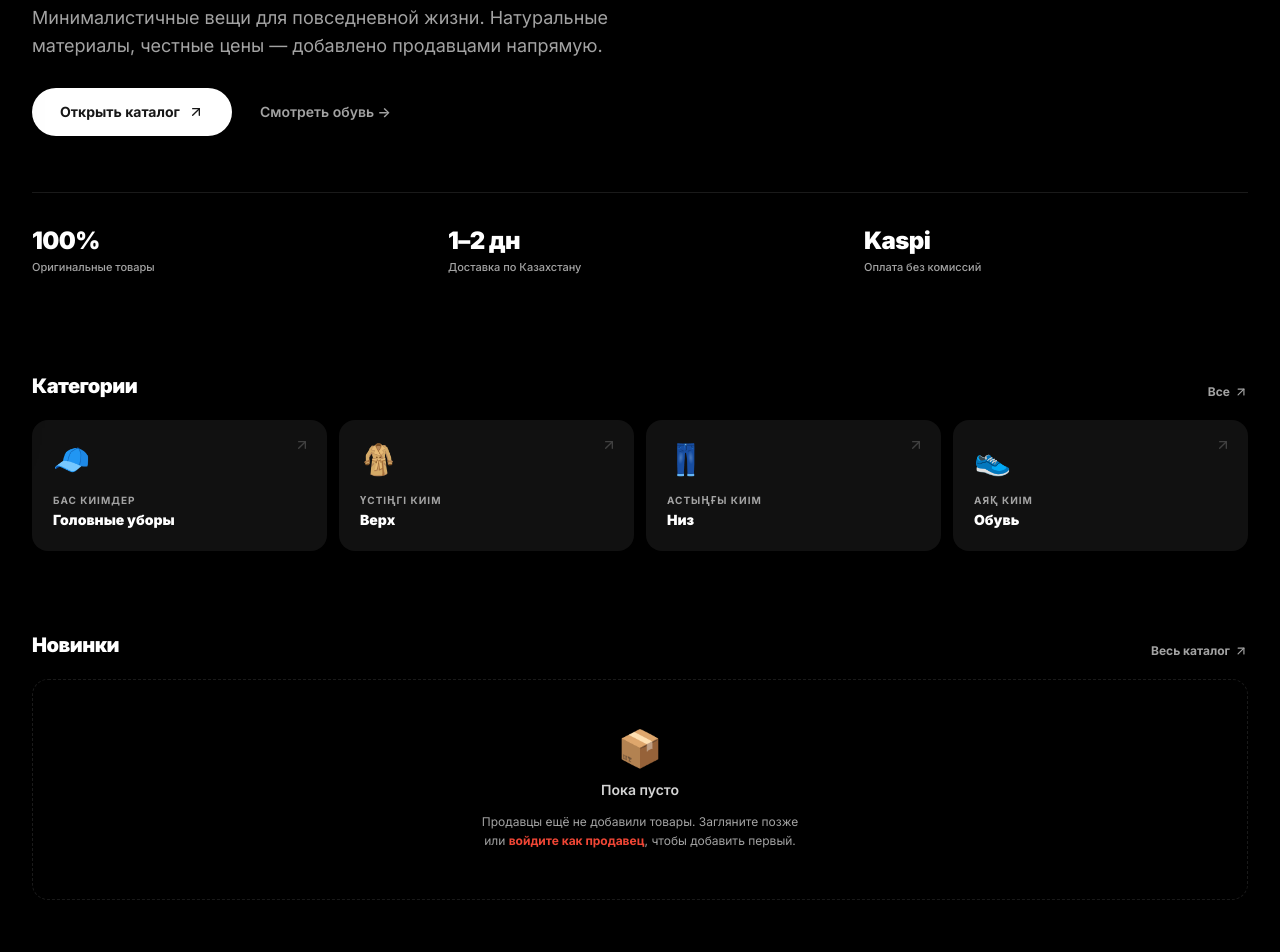
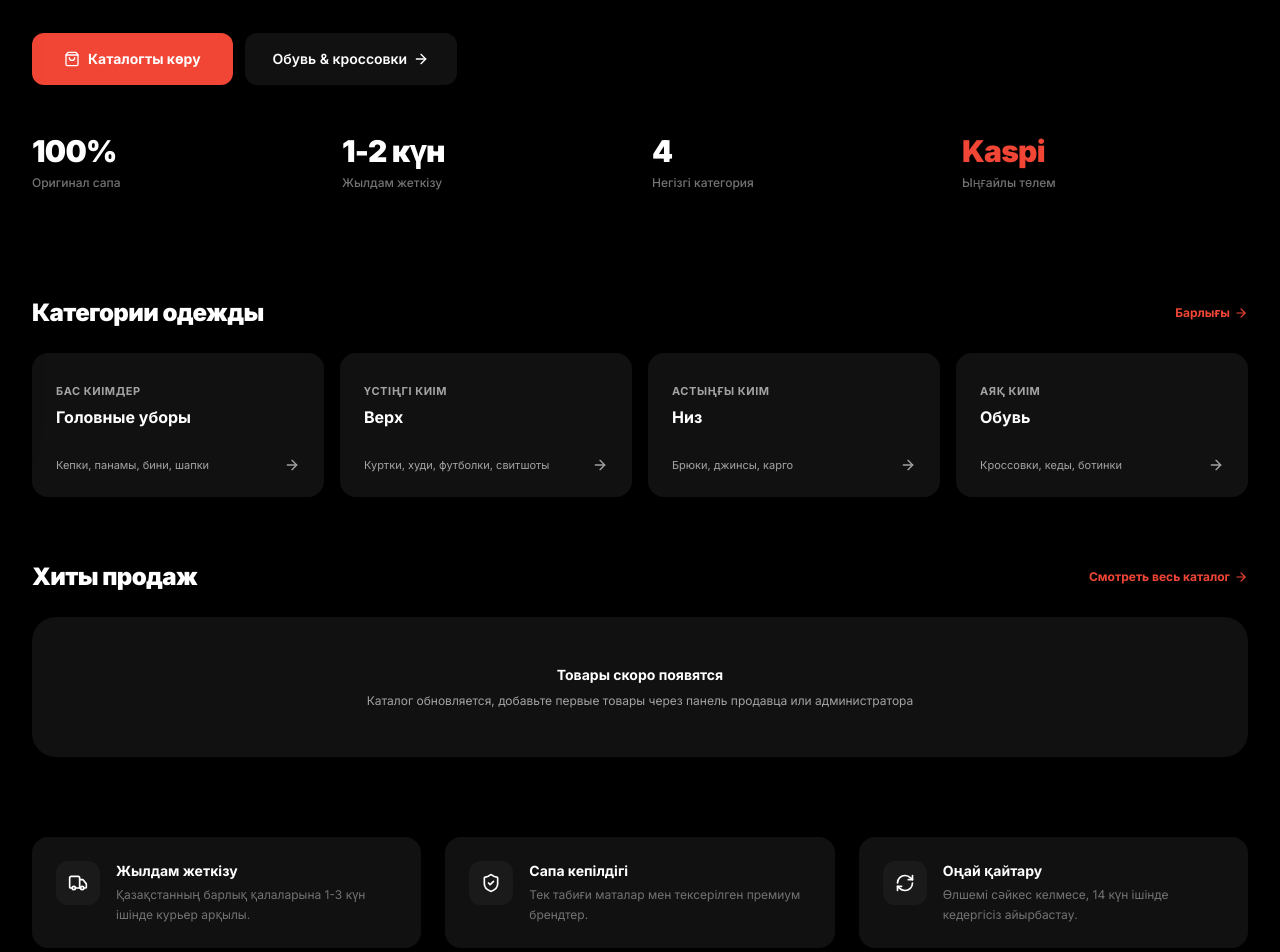
Before and after one commit to usmansulaimanov/test_marketplace, a React (Vite) app: page /#/ in a window 1280 px wide. Shown: the part 360-1312 px from the top of the page. Built offline with nearby package versions, Linux system fonts and the light colour scheme.

Commit message:
feat(landing): restore clean minimalist Kaspi landing page without glassmorphism

```diff
--- a/src/features/landing/LandingPage.tsx
+++ b/src/features/landing/LandingPage.tsx
@@ -1,196 +1,183 @@
 import React from 'react';
 import { Link } from 'react-router-dom';
-import { ArrowUpRight } from 'lucide-react';
+import {
+  ShoppingBag,
+  ArrowRight,
+  Truck,
+  ShieldCheck,
+  RefreshCw
+} from 'lucide-react';
 import { useProductStore } from '../../store/useProductStore';
 import { ProductCard } from '../../components/product/ProductCard';
 import { CATEGORIES } from '../../data/mockProducts';
 import { CategoryId } from '../../types';
-
-const categoryEmoji: Record<string, string> = {
-  headwear: '🧢',
-  tops: '🧥',
-  bottoms: '👖',
-  footwear: '👟',
-};
 
 export const LandingPage: React.FC = () => {
   const { products, setSelectedCategory } = useProductStore();
   const hitProducts = products.slice(0, 4);
 
   return (
-    <div className="pb-24">
+    <div className="space-y-16 pb-12">
+      {/* Hero Seamless Section */}
+      <section className="py-6 sm:py-10">
+        <div className="max-w-4xl space-y-6">
 
-      {/* ─── HERO ─────────────────────────────────────────────────────── */}
-      <section className="pt-8 pb-16 sm:pt-14 sm:pb-24">
-        <div className="space-y-5 max-w-3xl">
-
-          {/* Pill badge */}
-          <span className="inline-flex items-center gap-1.5 text-[11px] font-bold tracking-widest uppercase text-[#F14635] border border-[#F14635]/30 rounded-full px-3 py-1">
-            <span className="w-1.5 h-1.5 rounded-full bg-[#F14635] animate-pulse" />
-            Маркетплейс одежды · Казахстан
-          </span>
-
-          {/* Headline */}
-          <h1 className="text-[2.6rem] sm:text-[4.5rem] font-black leading-[1.02] tracking-[-0.03em] text-gray-900 dark:text-white">
-            Одежда.<br />
-            <span
-              style={{
-                WebkitTextStroke: '2px #F14635',
-                color: 'transparent',
-              }}
-            >
-              Без лишнего.
-            </span>
+          <h1 className="text-4xl sm:text-6xl font-black tracking-tight text-gray-900 dark:text-white leading-[1.1]">
+            Заманауи киім & <br />
+            <span className="text-[#F14635]">минимализм стилі</span>
           </h1>
 
-          {/* Subtext */}
-          <p className="text-gray-500 dark:text-gray-400 text-base sm:text-lg leading-relaxed max-w-xl">
-            Минималистичные вещи для повседневной жизни. Натуральные материалы,
-            честные цены — добавлено продавцами напрямую.
+          <p className="text-gray-600 dark:text-gray-400 text-base sm:text-lg leading-relaxed max-w-2xl">
+            Сапалы табиғи материалдар, қалалық минимализм және күнделікті ыңғайлылық. Головные уборы, верхняя одежда, брюки және премиум аяқ киім.
           </p>
 
-          {/* CTAs */}
-          <div className="flex flex-col sm:flex-row gap-3 pt-2">
+          <div className="pt-2 flex flex-col sm:flex-row items-center gap-3">
             <Link
               to="/catalog"
               onClick={() => setSelectedCategory('all')}
-              className="group inline-flex items-center justify-center gap-2 bg-gray-900 dark:bg-white hover:bg-[#F14635] dark:hover:bg-[#F14635] text-white dark:text-gray-900 dark:hover:text-white px-7 py-3.5 rounded-full font-bold text-sm transition-all duration-200 active:scale-[0.97]"
+              className="w-full sm:w-auto bg-[#F14635] hover:bg-[#E03221] text-white px-8 py-4 rounded-xl font-bold text-sm flex items-center justify-center gap-2 transition-all active:scale-95 shadow-sm"
             >
-              Открыть каталог
-              <ArrowUpRight className="w-4 h-4 transition-transform group-hover:translate-x-0.5 group-hover:-translate-y-0.5" />
+              <ShoppingBag className="w-4 h-4" />
+              <span>Каталогты көру</span>
             </Link>
             <Link
               to="/catalog?cat=footwear"
               onClick={() => setSelectedCategory('footwear')}
-              className="inline-flex items-center justify-center gap-1.5 text-sm font-semibold text-gray-600 dark:text-gray-400 hover:text-gray-900 dark:hover:text-white transition-colors px-4"
+              className="w-full sm:w-auto bg-gray-50 dark:bg-[#111111] hover:bg-gray-100 dark:hover:bg-[#1a1a1a] text-gray-900 dark:text-white px-7 py-4 rounded-xl font-semibold text-sm flex items-center justify-center gap-1.5 transition-all"
             >
-              Смотреть обувь →
+              <span>Обувь & кроссовки</span>
+              <ArrowRight className="w-4 h-4" />
             </Link>
           </div>
         </div>
 
-        {/* Mini stats */}
-        <div className="mt-14 pt-8 border-t border-gray-100 dark:border-white/10 grid grid-cols-3 gap-8">
-          {[
-            { value: '100%', label: 'Оригинальные товары' },
-            { value: '1–2 дн', label: 'Доставка по Казахстану' },
-            { value: 'Kaspi', label: 'Оплата без комиссий' },
-          ].map((s) => (
-            <div key={s.label}>
-              <div className="text-xl sm:text-2xl font-black text-gray-900 dark:text-white tracking-tight">
-                {s.value}
-              </div>
-              <div className="text-[11px] text-gray-400 font-medium mt-0.5">{s.label}</div>
-            </div>
-          ))}
+        {/* Seamless stats row (no lines/boxes) */}
+        <div className="grid grid-cols-2 sm:grid-cols-4 gap-6 pt-12">
+          <div>
+            <span className="block text-3xl font-black text-gray-900 dark:text-white tracking-tight">100%</span>
+            <span className="text-xs text-gray-500 font-medium">Оригинал сапа</span>
+          </div>
+          <div>
+            <span className="block text-3xl font-black text-gray-900 dark:text-white tracking-tight">1-2 күн</span>
+            <span className="text-xs text-gray-500 font-medium">Жылдам жеткізу</span>
+          </div>
+          <div>
+            <span className="block text-3xl font-black text-gray-900 dark:text-white tracking-tight">4</span>
+            <span className="text-xs text-gray-500 font-medium">Негізгі категория</span>
+          </div>
+          <div>
+            <span className="block text-3xl font-black text-[#F14635] tracking-tight">Kaspi</span>
+            <span className="text-xs text-gray-500 font-medium">Ыңғайлы төлем</span>
+          </div>
         </div>
       </section>
 
-      {/* ─── CATEGORIES ───────────────────────────────────────────────── */}
-      <section className="space-y-5 mb-20">
-        <div className="flex items-end justify-between">
-          <h2 className="text-xl font-black text-gray-900 dark:text-white tracking-tight">
-            Категории
-          </h2>
+      {/* 4 Main Categories Section */}
+      <section className="space-y-6">
+        <div className="flex items-center justify-between">
+          <h2 className="text-2xl font-black text-gray-900 dark:text-white tracking-tight">Категории одежды</h2>
           <Link
             to="/catalog"
-            className="text-xs font-bold text-gray-400 hover:text-[#F14635] transition-colors flex items-center gap-1"
+            className="text-xs font-bold text-[#F14635] hover:underline flex items-center gap-1"
           >
-            Все <ArrowUpRight className="w-3.5 h-3.5" />
+            <span>Барлығы</span>
+            <ArrowRight className="w-3.5 h-3.5" />
           </Link>
         </div>
 
-        <div className="grid grid-cols-2 sm:grid-cols-4 gap-3">
+        <div className="grid grid-cols-2 lg:grid-cols-4 gap-4">
           {CATEGORIES.filter((c) => c.id !== 'all').map((category) => (
             <Link
               key={category.id}
               to={`/catalog?cat=${category.id}`}
               onClick={() => setSelectedCategory(category.id as CategoryId)}
-              className="group relative overflow-hidden bg-gray-50 dark:bg-[#111] hover:bg-gray-100 dark:hover:bg-[#161616] rounded-2xl p-5 transition-all duration-200 active:scale-[0.98] border border-transparent hover:border-gray-200 dark:hover:border-white/10"
+              className="group bg-gray-50 dark:bg-[#111111] hover:bg-gray-100 dark:hover:bg-[#161616] p-6 rounded-2xl transition-all flex flex-col justify-between h-36"
             >
-              <div className="text-3xl mb-4">
-                {categoryEmoji[category.id] ?? '🛍️'}
+              <div>
+                <span className="text-[11px] font-bold uppercase tracking-wider text-gray-400">
+                  {category.nameKz}
+                </span>
+                <h3 className="font-bold text-base text-gray-900 dark:text-white group-hover:text-[#F14635] transition-colors mt-1">
+                  {category.name}
+                </h3>
               </div>
-              <div className="space-y-0.5">
-                <div className="text-[10px] font-bold uppercase tracking-widest text-gray-400">
-                  {category.nameKz}
-                </div>
-                <div className="font-black text-sm text-gray-900 dark:text-white group-hover:text-[#F14635] transition-colors">
-                  {category.name}
-                </div>
+              <div className="flex items-center justify-between text-xs text-gray-500">
+                <span className="text-[11px] text-gray-400">{category.description}</span>
+                <ArrowRight className="w-4 h-4 text-gray-400 group-hover:text-[#F14635] group-hover:translate-x-1 transition-all" />
               </div>
-              <ArrowUpRight className="absolute top-4 right-4 w-4 h-4 text-gray-300 dark:text-gray-700 group-hover:text-[#F14635] transition-all group-hover:translate-x-0.5 group-hover:-translate-y-0.5" />
             </Link>
           ))}
         </div>
       </section>
 
-      {/* ─── PRODUCTS / HITS ──────────────────────────────────────────── */}
-      <section className="space-y-5 mb-20">
-        <div className="flex items-end justify-between">
-          <h2 className="text-xl font-black text-gray-900 dark:text-white tracking-tight">
-            Новинки
-          </h2>
+      {/* Featured / Popular Hits */}
+      <section className="space-y-6">
+        <div className="flex items-center justify-between">
+          <h2 className="text-2xl font-black text-gray-900 dark:text-white tracking-tight">Хиты продаж</h2>
           <Link
             to="/catalog"
-            className="text-xs font-bold text-gray-400 hover:text-[#F14635] transition-colors flex items-center gap-1"
+            className="text-xs font-bold text-[#F14635] hover:underline flex items-center gap-1"
           >
-            Весь каталог <ArrowUpRight className="w-3.5 h-3.5" />
+            <span>Смотреть весь каталог</span>
+            <ArrowRight className="w-3.5 h-3.5" />
           </Link>
         </div>
 
         {hitProducts.length === 0 ? (
-          <EmptyState />
+          <div className="bg-gray-50 dark:bg-[#111111] p-12 rounded-3xl text-center space-y-2">
+            <h4 className="font-bold text-sm text-gray-900 dark:text-white">Товары скоро появятся</h4>
+            <p className="text-xs text-gray-400">Каталог обновляется, добавьте первые товары через панель продавца или администратора</p>
+          </div>
         ) : (
-          <div className="grid grid-cols-2 lg:grid-cols-4 gap-4 sm:gap-6">
+          <div className="grid grid-cols-1 sm:grid-cols-2 lg:grid-cols-4 gap-6">
             {hitProducts.map((product) => (
-              <ProductCard key={product.id} product={product} />
+              <ProductCard
+                key={product.id}
+                product={product}
+              />
             ))}
           </div>
         )}
       </section>
 
-      {/* ─── TRUST STRIP ──────────────────────────────────────────────── */}
-      <section className="border-t border-gray-100 dark:border-white/10 pt-12 grid grid-cols-1 sm:grid-cols-3 gap-8">
-        {[
-          {
-            label: 'Быстрая доставка',
-            desc: 'Курьером по всему Казахстану. 1–3 рабочих дня.',
-          },
-          {
-            label: 'Гарантия качества',
-            desc: 'Только натуральные ткани и проверенные бренды.',
-          },
-          {
-            label: 'Возврат 14 дней',
-            desc: 'Не подошёл размер — обменяем без вопросов.',
-          },
-        ].map((item) => (
-          <div key={item.label} className="space-y-1.5">
-            <div className="font-bold text-sm text-gray-900 dark:text-white">
-              {item.label}
-            </div>
-            <p className="text-xs text-gray-400 leading-relaxed">{item.desc}</p>
+      {/* Value Proposition Seamless Section */}
+      <section className="grid grid-cols-1 md:grid-cols-3 gap-6 pt-4">
+        <div className="bg-gray-50 dark:bg-[#111111] p-6 rounded-2xl flex items-start gap-4">
+          <div className="p-3 bg-white dark:bg-[#1a1a1a] text-gray-900 dark:text-white rounded-xl shadow-xs">
+            <Truck className="w-5 h-5" />
           </div>
-        ))}
+          <div>
+            <h4 className="font-bold text-sm text-gray-900 dark:text-white">Жылдам жеткізу</h4>
+            <p className="text-xs text-gray-500 mt-1 leading-relaxed">
+              Қазақстанның барлық қалаларына 1-3 күн ішінде курьер арқылы.
+            </p>
+          </div>
+        </div>
+
+        <div className="bg-gray-50 dark:bg-[#111111] p-6 rounded-2xl flex items-start gap-4">
+          <div className="p-3 bg-white dark:bg-[#1a1a1a] text-gray-900 dark:text-white rounded-xl shadow-xs">
+            <ShieldCheck className="w-5 h-5" />
+          </div>
+          <div>
+            <h4 className="font-bold text-sm text-gray-900 dark:text-white">Сапа кепілдігі</h4>
+            <p className="text-xs text-gray-500 mt-1 leading-relaxed">
+              Тек табиғи маталар мен тексерілген премиум брендтер.
+            </p>
+          </div>
+        </div>
+
+        <div className="bg-gray-50 dark:bg-[#111111] p-6 rounded-2xl flex items-start gap-4">
+          <div className="p-3 bg-white dark:bg-[#1a1a1a] text-gray-900 dark:text-white rounded-xl shadow-xs">
+            <RefreshCw className="w-5 h-5" />
+          </div>
+          <div>
+            <h4 className="font-bold text-sm text-gray-900 dark:text-white">Оңай қайтару</h4>
+            <p className="text-xs text-gray-500 mt-1 leading-relaxed">
+              Өлшемі сәйкес келмесе, 14 күн ішінде кедергісіз айырбастау.
+            </p>
+          </div>
+        </div>
       </section>
     </div>
   );
 };
-
-/* ── Empty state ─────────────────────────────────────────────────────────── */
-const EmptyState: React.FC = () => (
-  <div className="border border-dashed border-gray-200 dark:border-white/10 rounded-2xl p-12 text-center space-y-3">
-    <div className="text-4xl">📦</div>
-    <p className="text-sm font-semibold text-gray-700 dark:text-gray-300">
-      Пока пусто
-    </p>
-    <p className="text-xs text-gray-400 max-w-xs mx-auto leading-relaxed">
-      Продавцы ещё не добавили товары. Загляните позже или{' '}
-      <Link to="/auth" className="text-[#F14635] font-bold hover:underline">
-        войдите как продавец
-      </Link>
-      , чтобы добавить первый.
-    </p>
-  </div>
-);
```
